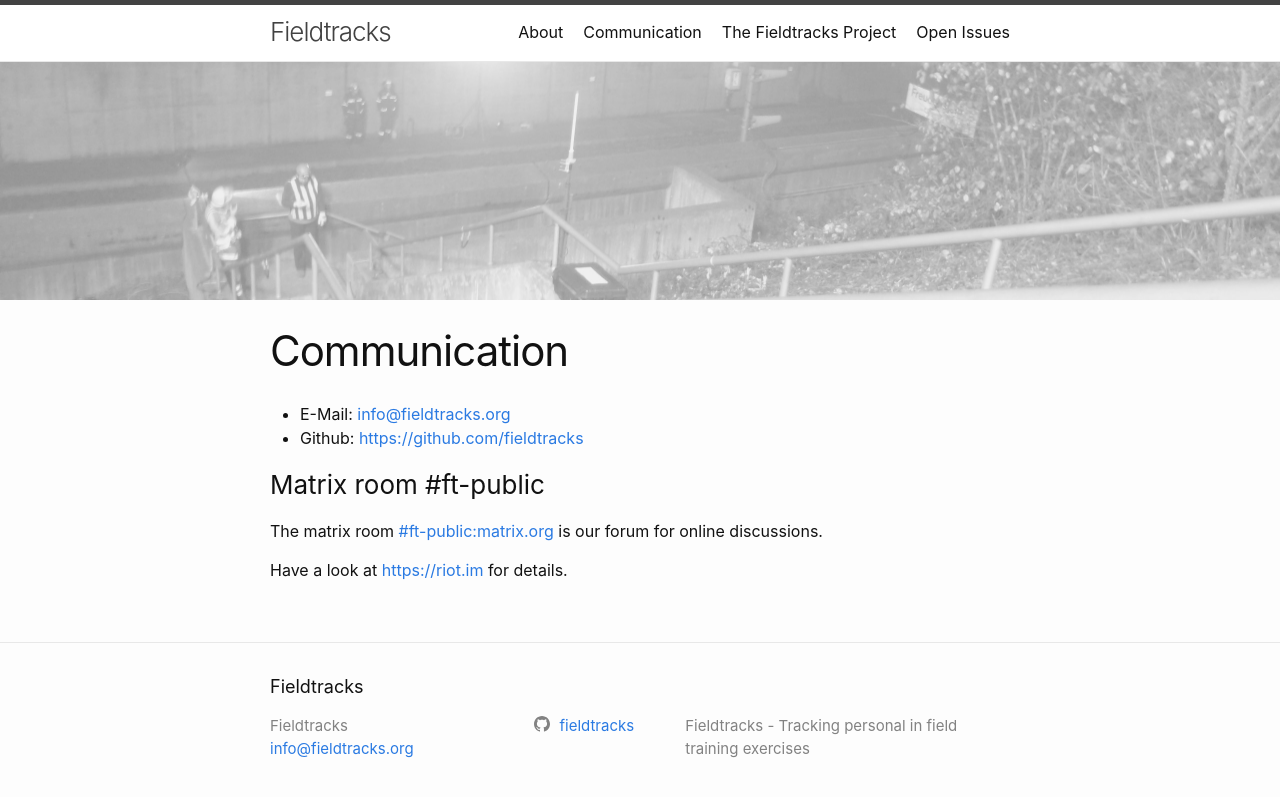
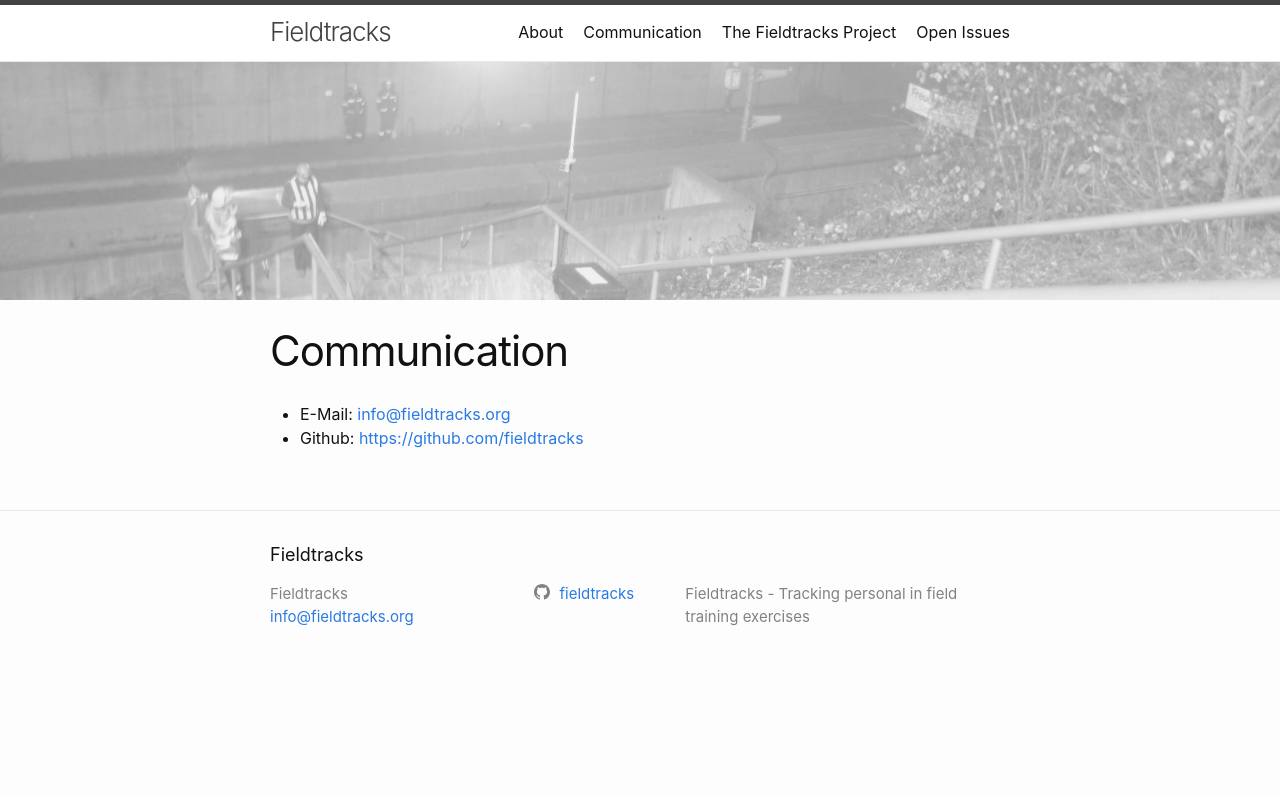
Before and after one commit to FieldTracks/website, a Jekyll site: the page built from comm.md, in a window 1280 px wide. Shown: the top 797 px of the page. Built offline with Jekyll 4.4.1, drawn with Linux system fonts in a browser that asks for light colours.

Commit message:
Removed notes

```diff
--- a/comm.md
+++ b/comm.md
@@ -6,10 +6,3 @@ permalink: /communication/
 
 - E-Mail: [info@fieldtracks.org](mailto:info@fieldtracks.org)
 - Github: [https://github.com/fieldtracks](https://github.com/fieldtracks)
-
-
-### Matrix room #ft-public
-
-The matrix room [#ft-public:matrix.org](https://matrix.to/#/!QJCvSGwagkvJYKzTAX:matrix.org?via=matrix.org) is our forum for online discussions.
-
-Have a look at [https://riot.im](https://riot.im) for details.
```
Also changed, not shown: _posts/2018-04-11-website-online.md (+0 -1 lines), _posts/2021-03-25-R2R-Hackathon.md (+0 -2 lines).
